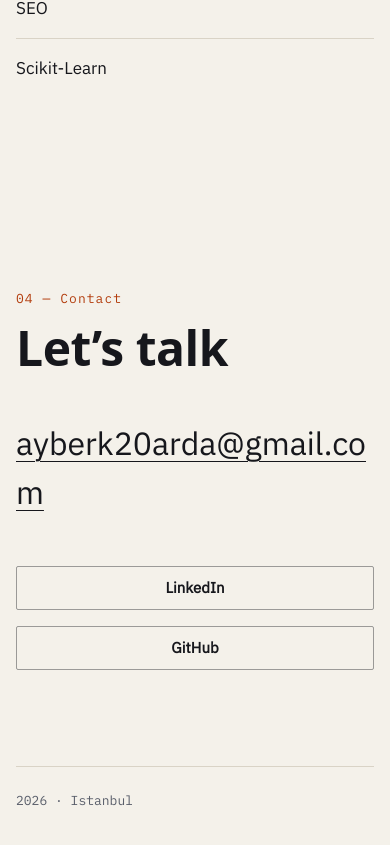
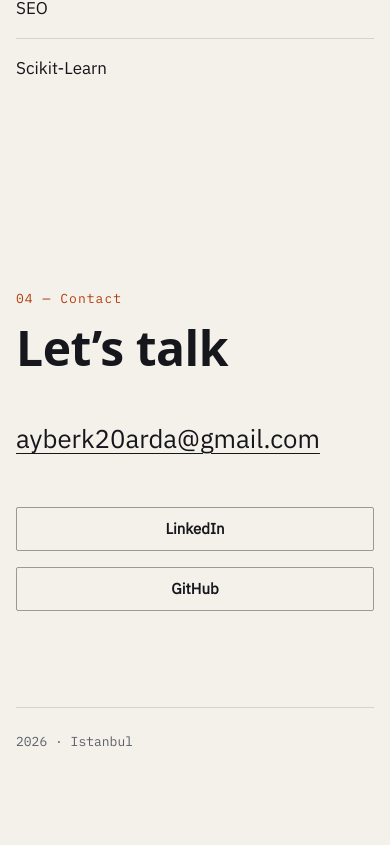
Before and after one commit to ayberkaarda/ayberkaarda.github.io, an Angular app in the folder frontend/: page /en in a window 390 px wide. Shown: the part 7717-8562 px from the top of the page. Built offline with nearby package versions, Linux system fonts and the light colour scheme; a web font is replaced by a local one.

Commit message:
Keep contact email on one line on small screens

```diff
--- a/frontend/src/styles/sections.css
+++ b/frontend/src/styles/sections.css
@@ -90,7 +90,8 @@ app-contact { display: block; min-width: 0; }
   min-height: 44px;
   margin-top: var(--space-4);
   padding-block: var(--space-1);
-  font-size: var(--step-h2);
+  /* Shrinks with the viewport so the address stays on one line on phones; still breaks as a last resort. */
+  font-size: min(var(--step-h2), 6.6vw);
   line-height: var(--lh-body);
   overflow-wrap: anywhere;
 }
```
